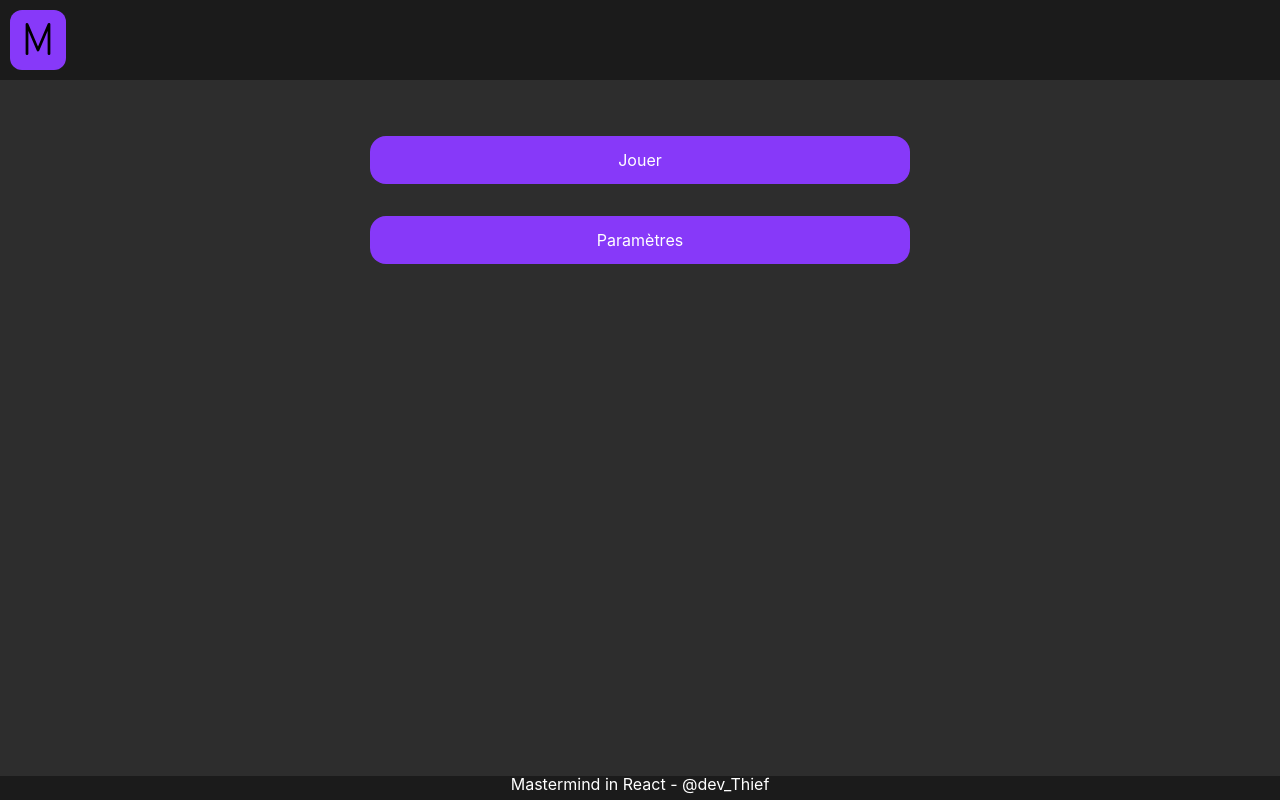
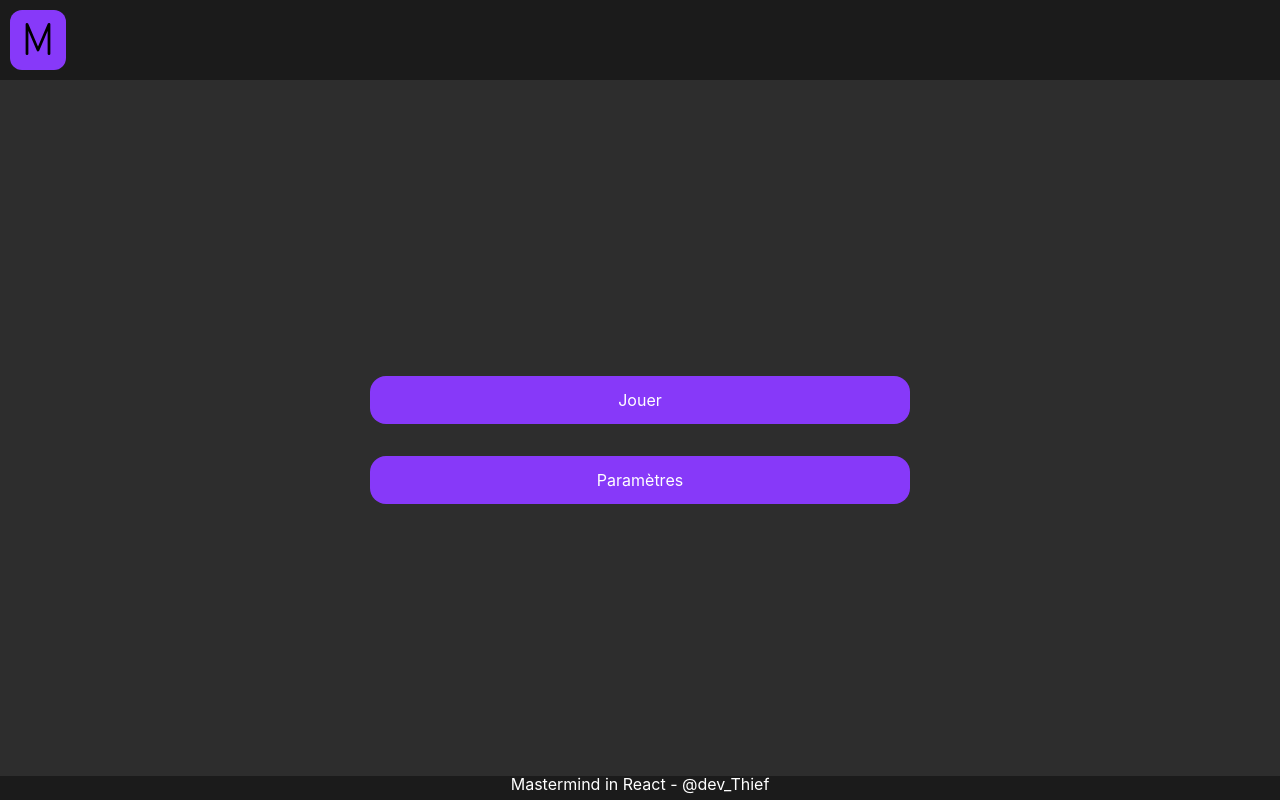
Before and after one commit to sthiefaine/mastermind-react, a React (Create React App) app: page / in a window 1280 px wide. Built offline with nearby package versions, Linux system fonts and the light colour scheme.

Commit message:
edit css

```diff
--- a/src/components/game.css
+++ b/src/components/game.css
@@ -10,6 +10,14 @@
   background-color: rgba(0, 0, 0, 0);
   z-index: 1;
 }
+body {
+  min-height: 100vh;
+  min-height: -webkit-fill-available;
+}
+html {
+  height: -webkit-fill-available;
+}
+
 
 #root{
 
@@ -17,7 +25,8 @@
   background-color: #2d2d2d;
   color: rgba(255, 255, 255, 0.96);
   overflow: hidden;
-
+  display: flex;
+  flex-direction: column;
 }
 
 
@@ -32,7 +41,7 @@
 
 }
 .main {
-  margin-top: 5vh;
+
   width: 100%;
   flex-grow: 1;
   display: flex;
```
